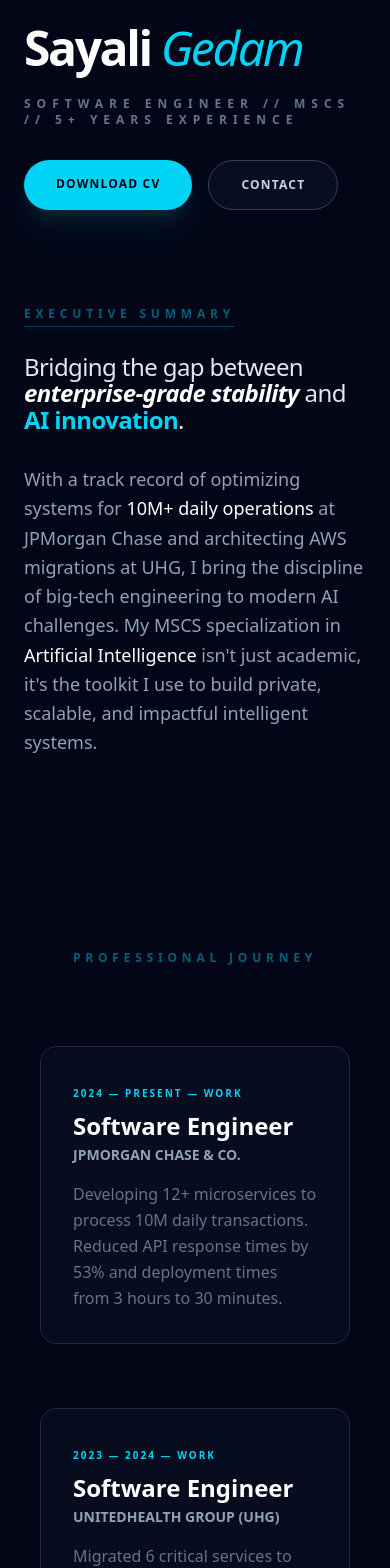
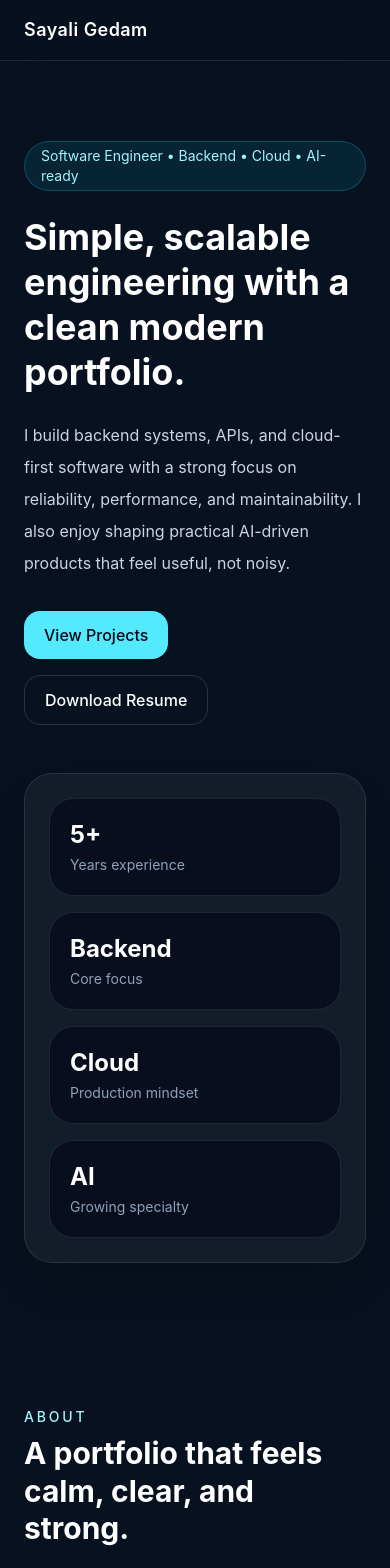
Before and after one commit to Gedam12/portfolio, a React (Vite) app in the folder portfolio/: page /portfolio/ in a window 390 px wide. Shown: the top 1568 px of the page. Built offline with nearby package versions, Linux system fonts and the light colour scheme.

Commit message:
Updated portfolio UI

```diff
--- a/portfolio/src/App.jsx
+++ b/portfolio/src/App.jsx
@@ -1,199 +1,340 @@
-import React from 'react';
-import myResume from './resume.pdf';
+import React from "react";
+import myResume from "./resume.pdf";
 
-const PROJECTS = [
+const projects = [
   {
     title: "Sentinel Intelligence System",
-    metric: "100% PRIVATE AI",
-    desc: "Designed an autonomous monitoring engine using local Llama 3 models. Reclaimed 100GB of disk space.",
+    metric: "Privacy-first AI",
+    description:
+      "Designed an autonomous monitoring engine using local Llama models with a focus on privacy, resilience, and practical workflows.",
     tech: ["Python", "FastAPI", "Ollama", "Llama 3"],
-    link: "https://github.com/Gedam12/Sentinel-Intelligence-System"
+    link: "https://github.com/Gedam12/Sentinel-Intelligence-System",
   },
   {
-    title: "JPMorgan: High-Frequency Engine",
-    metric: "53% LATENCY CUT",
-    desc: "Refactored 12+ microservices handling 10M daily transactions. Optimized Redis and PostgreSQL.",
+    title: "High-Volume Backend Engineering",
+    metric: "Scale + performance",
+    description:
+      "Built and improved backend systems for high-throughput transaction workflows with emphasis on latency, reliability, and deployment efficiency.",
     tech: ["Node.js", "Python", "Redis", "PostgreSQL"],
-    link: "https://github.com/Gedam12/jpm-engine-clone"
+    link: "https://github.com/Gedam12",
   },
   {
-    title: "UHG: HIPAA Cloud Migration",
-    metric: "25% COST SAVINGS",
-    desc: "Migrated 6 critical services to AWS. Reduced record delivery time by 60% while ensuring HIPAA compliance.",
-    tech: ["AWS", "FastAPI", "Docker", "RabbitMQ"],
-    link: "https://github.com/Gedam12/portfolio"
-  }
+    title: "Cloud Migration Work",
+    metric: "Modernization",
+    description:
+      "Worked on cloud migration and backend modernization efforts with focus on delivery speed, cost awareness, and operational stability.",
+    tech: ["AWS", "Docker", "FastAPI", "CI/CD"],
+    link: "https://github.com/Gedam12",
+  },
 ];
 
-const SKILLS = [
-  { category: "AI & Intelligence", items: ["LLMs", "Llama 3", "Ollama", "Prompt Eng."], icon: "🤖" },
-  { category: "Cloud & DevOps", items: ["AWS", "Docker", "Kubernetes", "CI/CD"], icon: "☁️" },
-  { category: "Backend & Scale", items: ["Node.js", "Python", "FastAPI", "Microservices"], icon: "⚙️" },
-  { category: "Data Systems", items: ["PostgreSQL", "Redis", "MongoDB", "RabbitMQ"], icon: "💾" }
+const skills = [
+  "Python",
+  "Node.js",
+  "React",
+  "FastAPI",
+  "AWS",
+  "Docker",
+  "PostgreSQL",
+  "Redis",
+  "CI/CD",
+  "Microservices",
+  "REST APIs",
+  "Cloud Engineering",
 ];
 
-const TIMELINE = [
+const timeline = [
   {
-    year: "2024 — Present",
-    type: "Work",
+    year: "2025 — Present",
     title: "Software Engineer",
     place: "JPMorgan Chase & Co.",
-    desc: "Developing 12+ microservices to process 10M daily transactions. Reduced API response times by 53% and deployment times from 3 hours to 30 minutes."
+    description:
+      "Working on backend systems, performance improvements, deployment workflows, and scalable engineering practices.",
   },
   {
     year: "2023 — 2024",
-    type: "Work",
     title: "Software Engineer",
-    place: "UnitedHealth Group (UHG)",
-    desc: "Migrated 6 critical services to AWS, reducing costs by 25%. Improved record delivery time by 60% and automated daily rollouts."
+    place: "UnitedHealth Group",
+    description:
+      "Contributed to cloud-focused engineering work, backend modernization, and production-ready delivery improvements.",
   },
   {
     year: "2021 — 2023",
-    type: "Study",
-    title: "MS in Computer Science",
+    title: "M.S. in Computer Science",
     place: "New England College",
-    desc: "Advanced specialization in AI and Cloud Computing. Applied engineering discipline to emerging intelligent systems."
-  },
-  {
-    year: "2018 — 2021",
-    type: "Work",
-    title: "Software Developer Associate",
-    place: "R-Financial",
-    desc: "Built automated risk tools and ETL pipelines. Reduced report generation time by 70% and batch job runtimes by over an hour."
+    description:
+      "Focused on software engineering, AI concepts, and cloud-oriented systems thinking.",
   },
   {
     year: "2016 — 2020",
-    type: "Study",
-    title: "BE in Electronics Engineering",
+    title: "B.E. in Electronics Engineering",
     place: "GH Raisoni College of Engineering",
-    desc: "Foundational engineering degree covering hardware-software integration and complex problem-solving."
-  }
+    description:
+      "Built a strong engineering foundation in systems thinking, problem solving, and technical rigor.",
+  },
 ];
 
-function App() {
+const links = {
+  github: "https://github.com/Gedam12",
+  linkedin: "https://www.linkedin.com/in/sayali-mukund-gedam/",
+  email: "mailto:sayaligedam12@gmail.com",
+};
+
+export default function App() {
   return (
-    <div className="min-h-screen p-6 md:p-20 max-w-6xl mx-auto bg-[#020617]">
-      {/* HEADER */}
-      <header className="mb-24 flex flex-col md:flex-row justify-between items-start md:items-end gap-8">
-        <div>
-          <h1 className="text-5xl md:text-7xl text-white font-bold tracking-tighter">
-            Sayali <span className="text-cyan-400 italic font-light">Gedam</span>
-          </h1>
-          <p className="text-xs font-bold uppercase tracking-[0.5em] text-slate-500 mt-6">
-            Software Engineer // MSCS // 5+ Years Experience
-          </p>
+    <div className="min-h-screen bg-[#07111f] text-slate-100 selection:bg-cyan-300 selection:text-slate-900">
+      <div className="pointer-events-none fixed inset-0 -z-10">
+        <div className="absolute left-1/2 top-0 h-[500px] w-[700px] -translate-x-1/2 rounded-full bg-cyan-500/10 blur-3xl" />
+        <div className="absolute bottom-0 right-0 h-[300px] w-[300px] rounded-full bg-blue-500/10 blur-3xl" />
       </div>
-        <div className="flex flex-wrap gap-4">
-          <a href={myResume} target="_blank" rel="noreferrer" download className="bg-cyan-400 text-[#020617] px-8 py-4 rounded-full text-xs font-black uppercase tracking-widest hover:bg-white transition-all shadow-xl shadow-cyan-400/10">Download CV</a>
-          <a href="mailto:sayaligedam12@gmail.com" className="border border-slate-700 bg-slate-900/50 px-8 py-4 rounded-full text-xs font-black uppercase tracking-widest text-slate-300 hover:text-cyan-400 hover:border-cyan-400/30 transition-all">Contact</a>
+
+      <header className="sticky top-0 z-50 border-b border-white/10 bg-[#07111f]/80 backdrop-blur-xl">
+        <div className="mx-auto flex max-w-6xl items-center justify-between px-6 py-4">
+          <a href="#home" className="text-lg font-semibold tracking-wide text-white">
+            Sayali Gedam
+          </a>
+
+          <nav className="hidden items-center gap-6 text-sm text-slate-300 md:flex">
+            <a href="#about" className="transition hover:text-cyan-300">About</a>
+            <a href="#skills" className="transition hover:text-cyan-300">Skills</a>
+            <a href="#experience" className="transition hover:text-cyan-300">Experience</a>
+            <a href="#projects" className="transition hover:text-cyan-300">Projects</a>
+            <a href="#contact" className="transition hover:text-cyan-300">Contact</a>
+          </nav>
         </div>
       </header>
 
-      {/* UPDATED SUMMARY SECTION */}
-<section className="mb-48 max-w-4xl">
-  <h2 className="text-xs font-black uppercase tracking-[0.4em] text-cyan-500/50 mb-8 underline decoration-cyan-500/30 underline-offset-8">Executive Summary</h2>
-  <p className="text-2xl md:text-4xl text-slate-200 leading-[1.1] font-light tracking-tight">
-    Bridging the gap between <span className="text-white font-semibold italic">enterprise-grade stability</span> and <span className="text-cyan-400 font-semibold">AI innovation</span>.
+      <main>
+        <section
+          id="home"
+          className="mx-auto grid max-w-6xl gap-12 px-6 pb-20 pt-20 md:grid-cols-[1.2fr_0.8fr] md:items-center md:pb-28 md:pt-28"
+        >
+          <div>
+            <span className="inline-flex rounded-full border border-cyan-400/25 bg-cyan-400/10 px-4 py-1 text-sm text-cyan-200">
+              Software Engineer • Backend • Cloud • AI-ready
+            </span>
+
+            <h1 className="mt-6 max-w-4xl text-4xl font-bold leading-tight text-white md:text-6xl">
+              Simple, scalable engineering with a clean modern portfolio.
+            </h1>
+
+            <p className="mt-6 max-w-2xl text-base leading-8 text-slate-300 md:text-lg">
+              I build backend systems, APIs, and cloud-first software with a strong
+              focus on reliability, performance, and maintainability. I also enjoy
+              shaping practical AI-driven products that feel useful, not noisy.
             </p>
-  <p className="mt-8 text-lg md:text-xl text-slate-400 leading-relaxed max-w-2xl">
-    With a track record of optimizing systems for <span className="text-white">10M+ daily operations</span> at JPMorgan Chase and architecting AWS migrations at UHG, I bring the discipline of big-tech engineering to modern AI challenges. My MSCS specialization in <span className="text-white">Artificial Intelligence</span> isn't just academic, it's the toolkit I use to build private, scalable, and impactful intelligent systems.
-  </p>
-</section>
 
-      {/* JOURNEY */}
-      <section className="mb-48">
-        <h2 className="text-xs font-black uppercase tracking-[0.4em] text-cyan-500/50 mb-20 text-center">Professional Journey</h2>
-        <div className="relative">
-          <div className="hidden md:block absolute left-1/2 transform -translate-x-1/2 h-full w-[1px] bg-slate-800"></div>
-          <div className="space-y-16">
-            {TIMELINE.map((item, i) => (
-              <div key={i} className={`flex flex-col md:flex-row items-center w-full ${i % 2 === 0 ? 'md:flex-row-reverse' : ''}`}>
-                <div className="w-full md:w-1/2 flex justify-center md:justify-start px-4 md:px-12">
-                  <div className={`p-8 rounded-2xl border border-slate-800 bg-slate-900/40 backdrop-blur-md w-full max-w-md ${i % 2 === 0 ? 'text-left' : 'md:text-right'}`}>
-                    <span className="text-[10px] font-black text-cyan-400 tracking-[0.2em] uppercase">{item.year} — {item.type}</span>
-                    <h3 className="text-2xl font-bold text-white mt-2 leading-tight">{item.title}</h3>
-                    <p className="text-slate-400 text-sm font-bold uppercase mt-1 mb-4">{item.place}</p>
-                    <p className="text-base text-slate-500 leading-relaxed font-light">{item.desc}</p>
+            <div className="mt-8 flex flex-wrap gap-4">
+              <a
+                href="#projects"
+                className="rounded-2xl bg-cyan-300 px-5 py-3 font-medium text-slate-950 transition hover:-translate-y-0.5"
+              >
+                View Projects
+              </a>
+
+              <a
+                href={myResume}
+                download
+                className="rounded-2xl border border-white/15 px-5 py-3 font-medium text-white transition hover:border-cyan-300 hover:text-cyan-200"
+              >
+                Download Resume
+              </a>
             </div>
           </div>
-                <div className="absolute left-1/2 transform -translate-x-1/2 hidden md:flex items-center justify-center">
-                  <div className={`w-4 h-4 rounded-full border-4 border-[#020617] z-10 ${item.type === 'Work' ? 'bg-cyan-400 shadow-[0_0_15px_rgba(34,211,238,0.5)]' : 'bg-white shadow-[0_0_15px_rgba(255,255,255,0.3)]'}`}></div>
-                </div>
-                <div className="hidden md:block w-1/2"></div>
-              </div>
-            ))}
+
+          <div className="rounded-[28px] border border-white/10 bg-white/5 p-6 shadow-2xl shadow-black/20 backdrop-blur-xl">
+            <div className="grid gap-4 sm:grid-cols-2">
+              <StatCard value="5+" label="Years experience" />
+              <StatCard value="Backend" label="Core focus" />
+              <StatCard value="Cloud" label="Production mindset" />
+              <StatCard value="AI" label="Growing specialty" />
             </div>
           </div>
         </section>
 
-      {/* SKILLS */}
-      <section className="mb-48">
-        <h2 className="text-xs font-black uppercase tracking-[0.4em] text-cyan-500/50 mb-16">Technical Stack</h2>
-        <div className="grid grid-cols-1 md:grid-cols-2 lg:grid-cols-4 gap-8">
-          {SKILLS.map((group, i) => (
-            <div key={i} className="group p-8 rounded-3xl border border-slate-800 bg-slate-900/10 hover:border-cyan-400/40 transition-all duration-500">
-              <div className="flex items-center gap-4 mb-8">
-                <span className="text-2xl">{group.icon}</span>
-                <h3 className="text-sm font-bold text-white uppercase tracking-widest">{group.category}</h3>
+        <section id="about" className="mx-auto max-w-6xl px-6 py-16">
+          <SectionHeading
+            eyebrow="About"
+            title="A portfolio that feels calm, clear, and strong."
+          />
+          <div className="max-w-3xl rounded-[28px] border border-white/10 bg-white/5 p-8 backdrop-blur-xl">
+            <p className="leading-8 text-slate-300">
+              My work has focused on scalable backend engineering, cloud systems,
+              performance improvements, and reliable delivery. I wanted this portfolio
+              to reflect the same mindset: clean structure, better readability, and a
+              more polished visual experience without making it over-designed.
+            </p>
           </div>
-              <div className="flex flex-wrap gap-2">
-                {group.items.map(skill => (
-                  <span key={skill} className="text-xs font-medium text-slate-400 border border-slate-800/50 px-3 py-1.5 rounded-lg group-hover:text-cyan-300 group-hover:border-cyan-400/20 transition-colors">{skill}</span>
+        </section>
+
+        <section id="skills" className="mx-auto max-w-6xl px-6 py-16">
+          <SectionHeading
+            eyebrow="Skills"
+            title="Core tools and technologies I enjoy working with."
+          />
+          <div className="flex flex-wrap gap-3">
+            {skills.map((skill) => (
+              <span
+                key={skill}
+                className="rounded-full border border-cyan-400/20 bg-cyan-400/10 px-4 py-2 text-sm text-cyan-100"
+              >
+                {skill}
+              </span>
             ))}
           </div>
+        </section>
+
+        <section id="experience" className="mx-auto max-w-6xl px-6 py-16">
+          <SectionHeading
+            eyebrow="Experience"
+            title="A tighter timeline with only the most important details."
+          />
+
+          <div className="relative space-y-6 before:absolute before:left-[11px] before:top-2 before:h-[calc(100%-1rem)] before:w-px before:bg-white/10 md:before:left-1/2">
+            {timeline.map((item, index) => (
+              <div
+                key={`${item.year}-${item.title}`}
+                className={`relative md:grid md:grid-cols-2 md:gap-10 ${
+                  index % 2 === 0 ? "" : ""
+                }`}
+              >
+                <div className={`hidden md:block ${index % 2 === 0 ? "" : "md:order-2"}`}>
+                  <div className="rounded-[24px] border border-white/10 bg-white/5 p-6 backdrop-blur-xl">
+                    <p className="text-sm text-cyan-200">{item.year}</p>
+                    <h3 className="mt-2 text-xl font-semibold text-white">{item.title}</h3>
+                    <p className="mt-1 text-slate-300">{item.place}</p>
+                    <p className="mt-4 leading-7 text-slate-400">{item.description}</p>
+                  </div>
+                </div>
+
+                <div className="absolute left-0 top-6 h-6 w-6 rounded-full border-4 border-[#07111f] bg-cyan-300 md:left-1/2 md:-translate-x-1/2" />
+
+                <div className="pl-10 md:hidden">
+                  <div className="rounded-[24px] border border-white/10 bg-white/5 p-6 backdrop-blur-xl">
+                    <p className="text-sm text-cyan-200">{item.year}</p>
+                    <h3 className="mt-2 text-xl font-semibold text-white">{item.title}</h3>
+                    <p className="mt-1 text-slate-300">{item.place}</p>
+                    <p className="mt-4 leading-7 text-slate-400">{item.description}</p>
+                  </div>
+                </div>
+
+                <div className={`hidden md:block ${index % 2 === 0 ? "md:order-2" : ""}`} />
               </div>
             ))}
           </div>
         </section>
 
-      {/* PROJECTS */}
-      <section className="mb-48">
-        <h2 className="text-xs font-black uppercase tracking-[0.4em] text-cyan-500/50 mb-12">Selected Projects</h2>
-        <div className="grid md:grid-cols-3 gap-12">
-          {PROJECTS.map((p, i) => (
-            <div key={i} className="group flex flex-col justify-between border-t-2 border-slate-800 pt-10 hover:border-cyan-400/50 transition-colors duration-500">
-              <div>
-                <span className="text-[10px] font-bold text-cyan-400 tracking-[0.3em] uppercase">{p.metric}</span>
-                <h3 className="text-3xl font-bold text-white mt-4 mb-4 tracking-tight">{p.title}</h3>
-                <p className="text-base text-slate-400 leading-relaxed mb-8 font-light">{p.desc}</p>
-              </div>
-              <div>
-                <div className="flex flex-wrap gap-2 mb-8">
-                  {p.tech.map(t => (
-                    <span key={t} className="text-[10px] font-bold text-slate-500 bg-slate-900/80 px-3 py-1 rounded-md border border-slate-800 uppercase tracking-tighter italic">{t}</span>
+        <section id="projects" className="mx-auto max-w-6xl px-6 py-16">
+          <SectionHeading
+            eyebrow="Projects"
+            title="Selected work presented in a cleaner, more modern way."
+          />
+
+          <div className="grid gap-6 md:grid-cols-3">
+            {projects.map((project) => (
+              <article
+                key={project.title}
+                className="group rounded-[28px] border border-white/10 bg-white/5 p-6 backdrop-blur-xl transition duration-300 hover:-translate-y-1 hover:border-cyan-300/30 hover:bg-white/[0.07]"
+              >
+                <p className="text-sm uppercase tracking-[0.18em] text-cyan-200/80">
+                  {project.metric}
+                </p>
+
+                <h3 className="mt-3 text-xl font-semibold text-white">
+                  {project.title}
+                </h3>
+
+                <p className="mt-4 text-sm leading-7 text-slate-300">
+                  {project.description}
+                </p>
+
+                <div className="mt-5 flex flex-wrap gap-2">
+                  {project.tech.map((item) => (
+                    <span
+                      key={item}
+                      className="rounded-full bg-slate-950/70 px-3 py-1 text-xs text-slate-300"
+                    >
+                      {item}
+                    </span>
                   ))}
                 </div>
-                <a href={p.link} target="_blank" rel="noreferrer" className="inline-flex items-center text-xs font-bold uppercase tracking-[0.2em] text-white hover:text-cyan-400 transition-all">
-                  Access Code <span className="ml-3 group-hover:translate-x-2 transition-transform">→</span>
+
+                <a
+                  href={project.link}
+                  target="_blank"
+                  rel="noreferrer"
+                  className="mt-6 inline-flex items-center text-sm font-medium text-cyan-200 transition group-hover:text-cyan-100"
+                >
+                  View Code →
                 </a>
-              </div>
-            </div>
+              </article>
             ))}
           </div>
         </section>
 
-      {/* NEW CONTACT SECTION */}
-      <section className="mb-20 py-20 border-y border-slate-900 text-center">
-        <h2 className="text-xs font-black uppercase tracking-[0.4em] text-cyan-500/50 mb-8">Get In Touch</h2>
-        <h3 className="text-3xl md:text-5xl text-white font-bold mb-10 tracking-tighter">Let's build something scalable.</h3>
-        <div className="flex flex-col md:flex-row justify-center gap-6">
-          <a href="mailto:sayaligedam12@gmail.com" className="text-xl text-cyan-400 hover:text-white transition-colors underline decoration-slate-800 underline-offset-8">sayaligedam12@gmail.com</a>
-          <span className="hidden md:block text-slate-800">/</span>
-          <a href="https://www.linkedin.com/in/sayaligedam/" target="_blank" rel="noreferrer" className="text-xl text-slate-400 hover:text-white transition-colors underline decoration-slate-800 underline-offset-8">LinkedIn Profile</a>
+        <section id="contact" className="mx-auto max-w-6xl px-6 py-16">
+          <div className="rounded-[32px] border border-white/10 bg-gradient-to-br from-cyan-400/10 via-white/5 to-blue-500/10 p-8 backdrop-blur-xl md:p-10">
+            <h2 className="text-3xl font-bold text-white md:text-4xl">
+              Let’s build something meaningful.
+            </h2>
+            <p className="mt-4 max-w-2xl leading-8 text-slate-300">
+              I’m open to software engineering opportunities across backend, cloud,
+              platform, and AI-focused product work.
+            </p>
+
+            <div className="mt-8 flex flex-wrap gap-4">
+              <a
+                href={links.email}
+                className="rounded-2xl bg-cyan-300 px-5 py-3 font-medium text-slate-950 transition hover:-translate-y-0.5"
+              >
+                Email Me
+              </a>
+              <a
+                href={links.github}
+                target="_blank"
+                rel="noreferrer"
+                className="rounded-2xl border border-white/15 px-5 py-3 font-medium text-white transition hover:border-cyan-300 hover:text-cyan-200"
+              >
+                GitHub
+              </a>
+              <a
+                href={links.linkedin}
+                target="_blank"
+                rel="noreferrer"
+                className="rounded-2xl border border-white/15 px-5 py-3 font-medium text-white transition hover:border-cyan-300 hover:text-cyan-200"
+              >
+                LinkedIn
+              </a>
+            </div>
           </div>
         </section>
+      </main>
 
-      {/* FOOTER */}
-      <footer className="pt-10 text-[10px] font-bold uppercase tracking-[0.2em] text-slate-600 flex flex-col md:flex-row justify-between items-center gap-4">
-        <span>Based in Boston, MA</span>
-        <div className="flex gap-8">
-          <a href="https://github.com/Gedam12" target="_blank" rel="noreferrer" className="hover:text-cyan-400 transition-colors">GitHub</a>
-          <a href="https://www.linkedin.com/in/sayaligedam/" target="_blank" rel="noreferrer" className="hover:text-cyan-400 transition-colors">LinkedIn</a>
-        </div>
-        <span>© 2026 Sayali Gedam</span>
+      <footer className="border-t border-white/10 px-6 py-8 text-center text-sm text-slate-400">
+        © 2026 Sayali Gedam
       </footer>
     </div>
   );
 }
 
-export default App;
+function SectionHeading({ eyebrow, title }) {
+  return (
+    <div className="mb-8">
+      <p className="text-sm font-medium uppercase tracking-[0.2em] text-cyan-200">
+        {eyebrow}
+      </p>
+      <h2 className="mt-2 max-w-3xl text-3xl font-bold leading-tight text-white md:text-4xl">
+        {title}
+      </h2>
+    </div>
+  );
+}
+
+function StatCard({ value, label }) {
+  return (
+    <div className="rounded-3xl border border-white/10 bg-slate-950/60 p-5">
+      <p className="text-2xl font-bold text-white">{value}</p>
+      <p className="mt-1 text-sm text-slate-400">{label}</p>
+    </div>
+  );
+}
--- a/portfolio/src/index.css
+++ b/portfolio/src/index.css
@@ -1,35 +1,23 @@
 @import "tailwindcss";
 
-@theme {
-  --color-dark-navy: #020617;
-  --color-accent-cyan: #22d3ee;
+html {
+  scroll-behavior: smooth;
 }
 
-@layer base {
-  body {
-    background-color: var(--color-dark-navy);
-    color: white;
-    -webkit-font-smoothing: antialiased;
-  }
+body {
+  margin: 0;
+  font-family: Inter, ui-sans-serif, system-ui, -apple-system, BlinkMacSystemFont,
+    "Segoe UI", sans-serif;
+  background: #020617;
+  color: #f8fafc;
+  -webkit-font-smoothing: antialiased;
+  -moz-osx-font-smoothing: grayscale;
 }
 
-.text-glow {
-  text-shadow: 0 0 15px rgba(34, 211, 238, 0.3);
+* {
+  box-sizing: border-box;
 }
 
-.glass-pill {
-  background: rgba(34, 211, 238, 0.05);
-  border: 1px solid rgba(34, 211, 238, 0.2);
-  transition: all 0.3s ease;
+a {
+  text-decoration: none;
 }
-
-.download-btn {
-  background: #22d3ee;
-  color: #020617;
-  transition: all 0.3s ease;
-}
-
-.download-btn:hover {
-  background: #ffffff;
-  box-shadow: 0 0 20px rgba(34, 211, 238, 0.4);
-}
--- a/portfolio/src/main.jsx
+++ b/portfolio/src/main.jsx
@@ -1,13 +1,10 @@
-import React from 'react'
-import ReactDOM from 'react-dom/client'
-import { BrowserRouter } from 'react-router-dom'
-import App from './App.jsx'
-import './index.css'
+import React from 'react';
+import ReactDOM from 'react-dom/client';
+import App from './App.jsx';
+import './index.css';
 
 ReactDOM.createRoot(document.getElementById('root')).render(
   <React.StrictMode>
-    <BrowserRouter basename="/portfolio">
-      <App />
-    </BrowserRouter>
-  </React.StrictMode>,
-)
+    <App />
+  </React.StrictMode>
+);
```
Also changed, not shown: 1 other file (tests, documents, lock files or other folders). Lines whose indentation alone changed are shown as unchanged.
